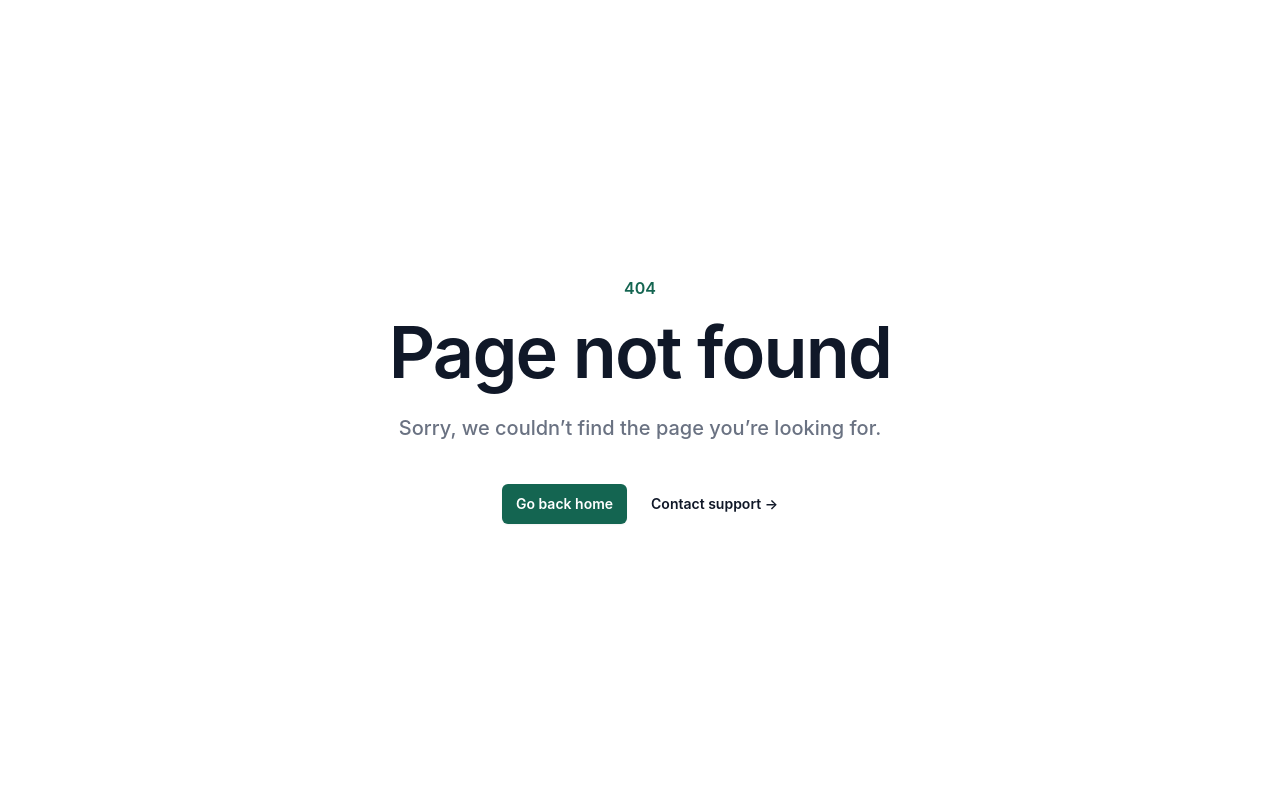
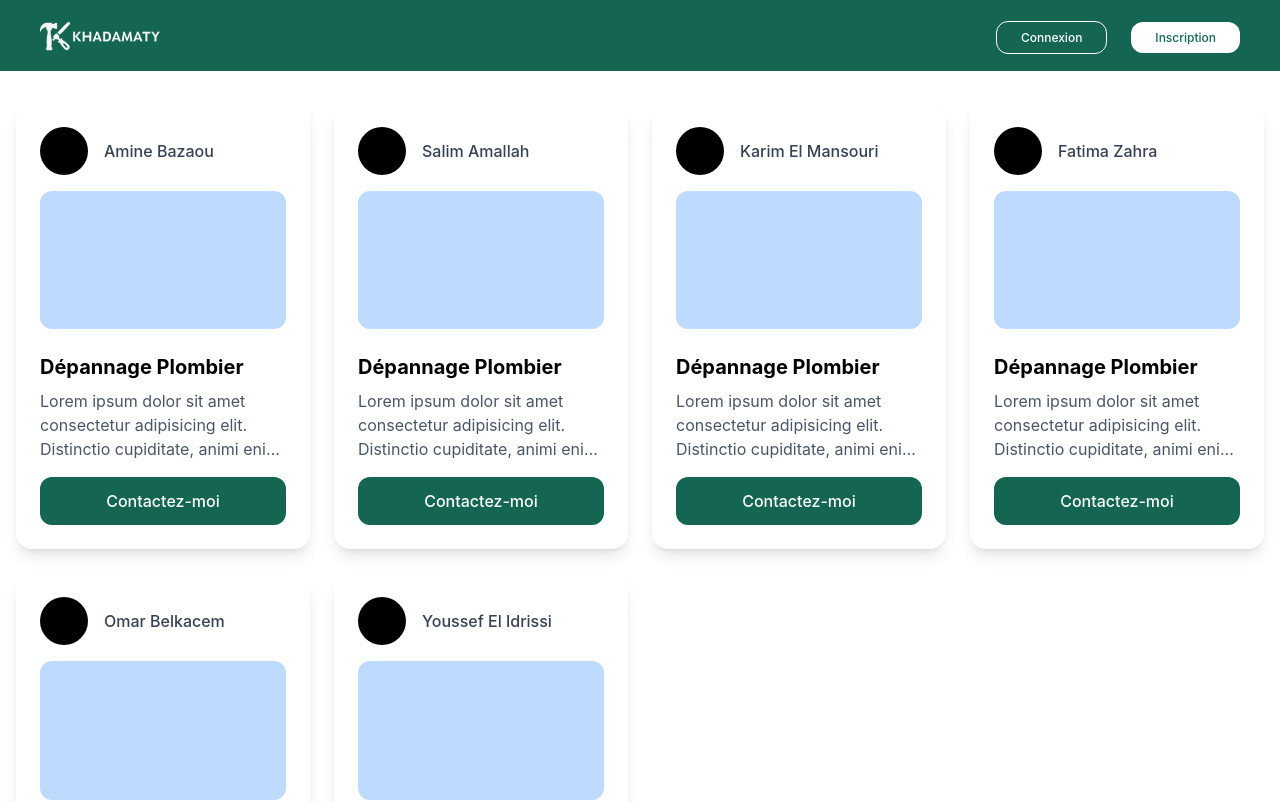
Before and after one commit to aminebk99/khadamaty-v1, a React (Vite) app: page /categoriesfilter in a window 1280 px wide. Before the commit this address had no page. Shown: the top 802 px of the page. Built offline with nearby package versions, Linux system fonts and the light colour scheme.

Commit message:
commit v1

```diff
--- a/src/App.tsx
+++ b/src/App.tsx
@@ -5,6 +5,7 @@ import CategoriesFilterPage from './pages/CategoriesFilterPage'
 import LoginPage from './pages/LoginPage'
 import RegisterPage from './pages/RegisterPage'
 import ErrorPage from './pages/ErrorPage'
+import CategoriesPage from './pages/CategoriesPage'
 
 function App() {
   return (
@@ -16,6 +17,7 @@ function App() {
         <Route path='/register' element={<RegisterPage />}/>
         <Route path='/profile' element={<ProfilePage />}/>
         <Route path='/categories' element={<CategoriesFilterPage />}/>
+        <Route path='/categoriesfilter' element={<CategoriesPage />}/>
         <Route path="*" element={<ErrorPage />} />
 
       </Routes>
--- a/src/pages/CategoriesPage.tsx
+++ b/src/pages/CategoriesPage.tsx
@@ -1,11 +1,63 @@
-
+import { useEffect, useState } from "react";
+import Header from "../components/Header";
+import Footer from "../components/HomeContent/Footer";
+import { data } from "../components/HomeContent/data";
 
 function CategoriesPage() {
+  const postText = "Lorem ipsum dolor sit amet consectetur adipisicing elit. Distinctio cupiditate, animi enim deserunt tenetur dolores praesentium inventore necessitatibus modi aliquam commodi harum quaerat voluptates libero temporibus ducimus debitis quis explicabo?";
+
+  const [users, setUsers] = useState<{ id: number; name: string; imageUrl: string }[]>([]);
+
+  useEffect(() => {
+    setUsers(data.users);
+  }, []);
+
   return (
-    <div>
+    <>
+      <Header />
 
-    </div>
-  )
+      <div className="container mx-auto px-4 py-8">
+        <div className="grid grid-cols-1 sm:grid-cols-2 md:grid-cols-3 lg:grid-cols-4 xl:grid-cols-4 gap-6">
+          {users.map((item) => (
+            <div
+              key={item.id}
+              className="flex flex-col p-6 rounded-2xl shadow-lg bg-white hover:shadow-xl transition-shadow duration-300"
+            >
+              {/* User Profile Section */}
+              <div className="flex items-center mb-4">
+                <div className="h-12 w-12 rounded-full bg-black flex-shrink-0"></div>
+                <span className="ml-4 font-medium text-gray-700 truncate">
+                  {item.name}
+                </span>
+              </div>
+
+              {/* Image Placeholder */}
+              <div className="w-full aspect-video bg-blue-200 rounded-xl mb-6"></div>
+
+              {/* Content Section */}
+              <div className="flex flex-col flex-grow">
+                <h3 className="text-lg md:text-xl font-bold mb-2">
+                  Dépannage Plombier
+                </h3>
+                <p className="mb-4 text-gray-600 line-clamp-3 text-sm md:text-base">
+                  {postText}
+                </p>
+
+                {/* Spacer to push button to bottom */}
+                <div className="mt-auto">
+                  <button className="w-full px-4 py-3 bg-[#146551] hover:bg-[#125746] text-white font-medium rounded-xl transition-colors duration-200 text-sm md:text-base">
+                    Contactez-moi
+                  </button>
+                </div>
+              </div>
+            </div>
+          ))}
+        </div>
+      </div>
+
+      <Footer />
+    </>
+  );
 }
 
-export default CategoriesPage
+export default CategoriesPage;
```
